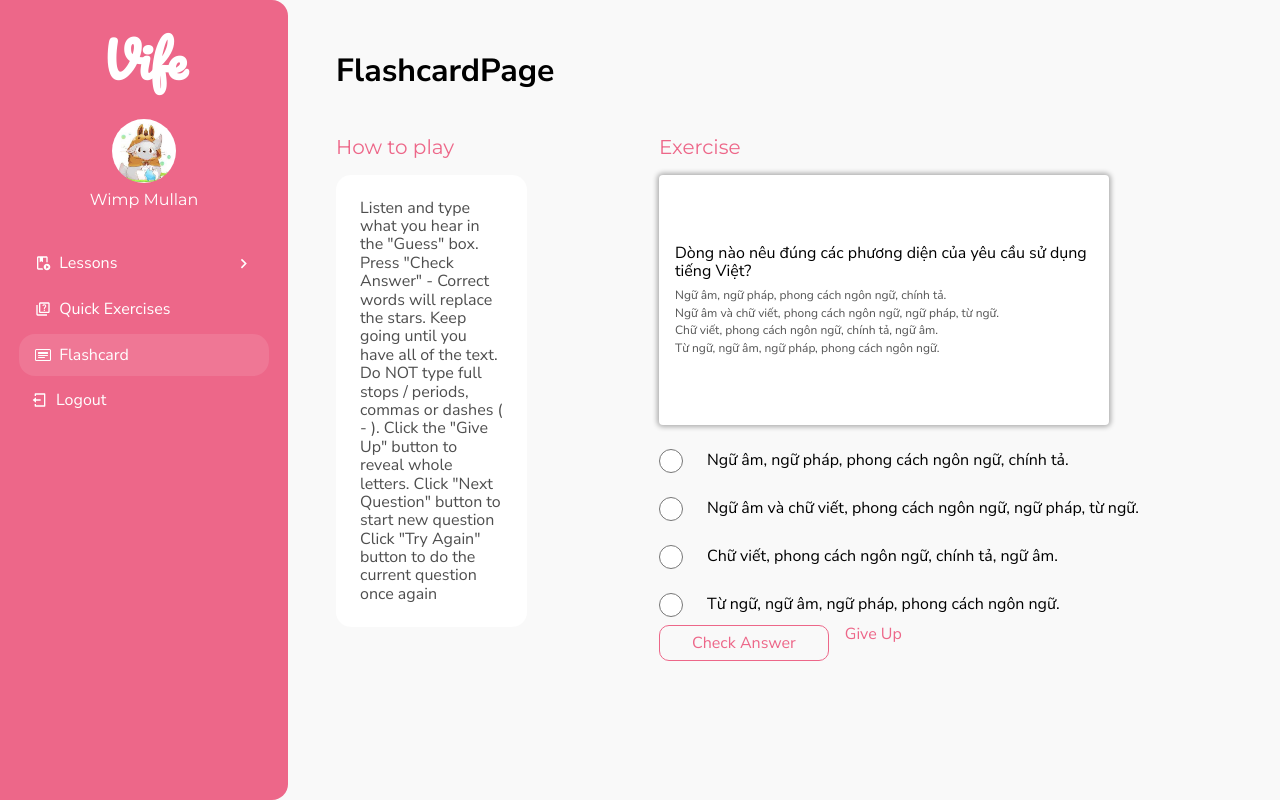
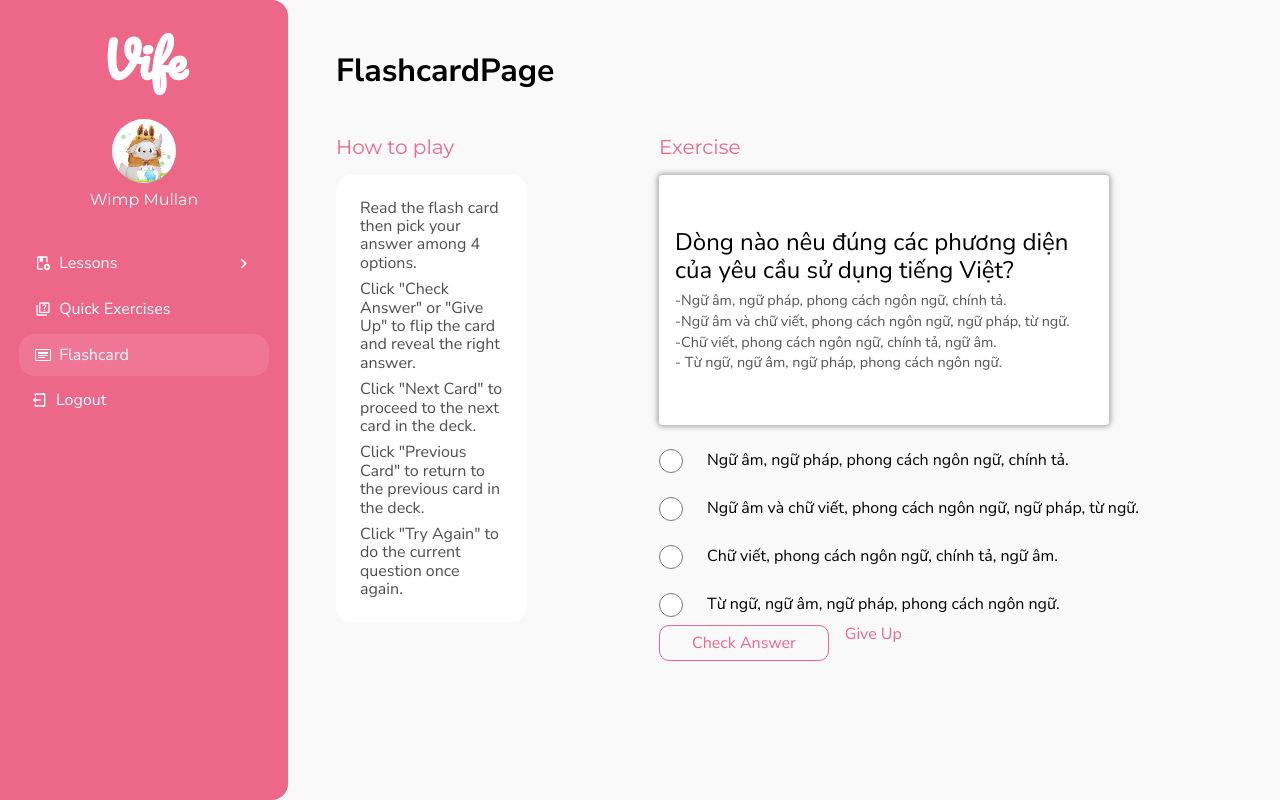
Before and after one commit to MuoiVung/VietnameseForEveryone, a React (Create React App) app: page /flashcard in a window 1280 px wide. Built offline with nearby package versions, Linux system fonts and the light colour scheme; a web font is replaced by a local one.

Commit message:
Chỉnh sửa ít giao diện

```diff
--- a/src/pages/FlashcardPageChill/FlashCard.jsx
+++ b/src/pages/FlashcardPageChill/FlashCard.jsx
@@ -2,6 +2,7 @@ import React, { useState } from 'react'
 import Checkoptions from './Checkoptions'
 import classes from './FlashCard.module.css';
 import StyledButton from '../../components/UI/StyledButton';
+import styles from "../QuickExercises/ListeningPage.module.scss";
 
 const FlashCard = ({ flashcard, setFlashcard }) => {
     const [flip, setFlip] = useState(false)
@@ -11,13 +12,13 @@ const FlashCard = ({ flashcard, setFlashcard }) => {
             <div className={classes.left}>
                 <h3>How to play</h3>
                 <div className={classes.contentLeft}>
-                    Listen and type what you hear in the "Guess" box.
-                    Press "Check Answer" - Correct words will replace the stars.
-                    Keep going until you have all of the text.
-                    Do NOT type full stops / periods, commas or dashes ( - ).
-                    Click the "Give Up" button to reveal whole letters.
-                    Click "Next Question" button to start new question
-                    Click "Try Again" button to do the current question once again
+                <ul className={styles.instruction}>
+                    <li>Read the flash card then pick your answer among 4 options.</li>
+                    <li>Click "Check Answer" or "Give Up" to flip the card and reveal the right answer.</li>
+                    <li>Click "Next Card" to proceed to the next card in the deck.</li>
+                    <li>Click "Previous Card" to return to the previous card in the deck.</li>
+                    <li>Click "Try Again" to do the current question once again.</li>
+                </ul>
                 </div>
             </div>
             <div className={classes.right}>
@@ -32,11 +33,11 @@ const FlashCard = ({ flashcard, setFlashcard }) => {
                         {flashcard.question}
                         <div className={classes.flashcardOptions}>
                             {flashcard.options.map((item, i) => {
-                                return <div className={classes.flashcardOption} key={i}>{item}</div>
+                                return <div className={classes.flashcardOption} key={i}>-{item}</div>
                             })}
                         </div>
                     </div>
-                    <div className={classes.back}>{flashcard.answer}</div>
+                    <div className={classes.back}><b>ĐÁP ÁN:<br/></b>{flashcard.answer}</div>
                 </div>
                 <Checkoptions flashcard={flashcard.options} />
                 <div className={classes.bottom}>
--- a/src/pages/FlashcardPageChill/FlashCard.module.css
+++ b/src/pages/FlashcardPageChill/FlashCard.module.css
@@ -34,6 +34,7 @@
 }
 
 .card {
+  font-size: 1.5rem;
   display: flex;
   justify-content: center;
   align-items: center;
@@ -81,7 +82,7 @@
 .flashcardOption {
   margin-top: 0.25rem;
   color: #555;
-  font-size: 0.75rem;
+  font-size: 0.9rem;
 }
 
 .flashcardOption:first-child {
@@ -95,6 +96,7 @@
 .check_box label {
   display: flex;
   align-items: center;
+  cursor: pointer;
 }
 
 .check_box input {
@@ -102,6 +104,7 @@
   height: 24px;
   margin-right: 24px;
   display: inline-block;
+  cursor: pointer;
 }
 
 .bottom {
```
